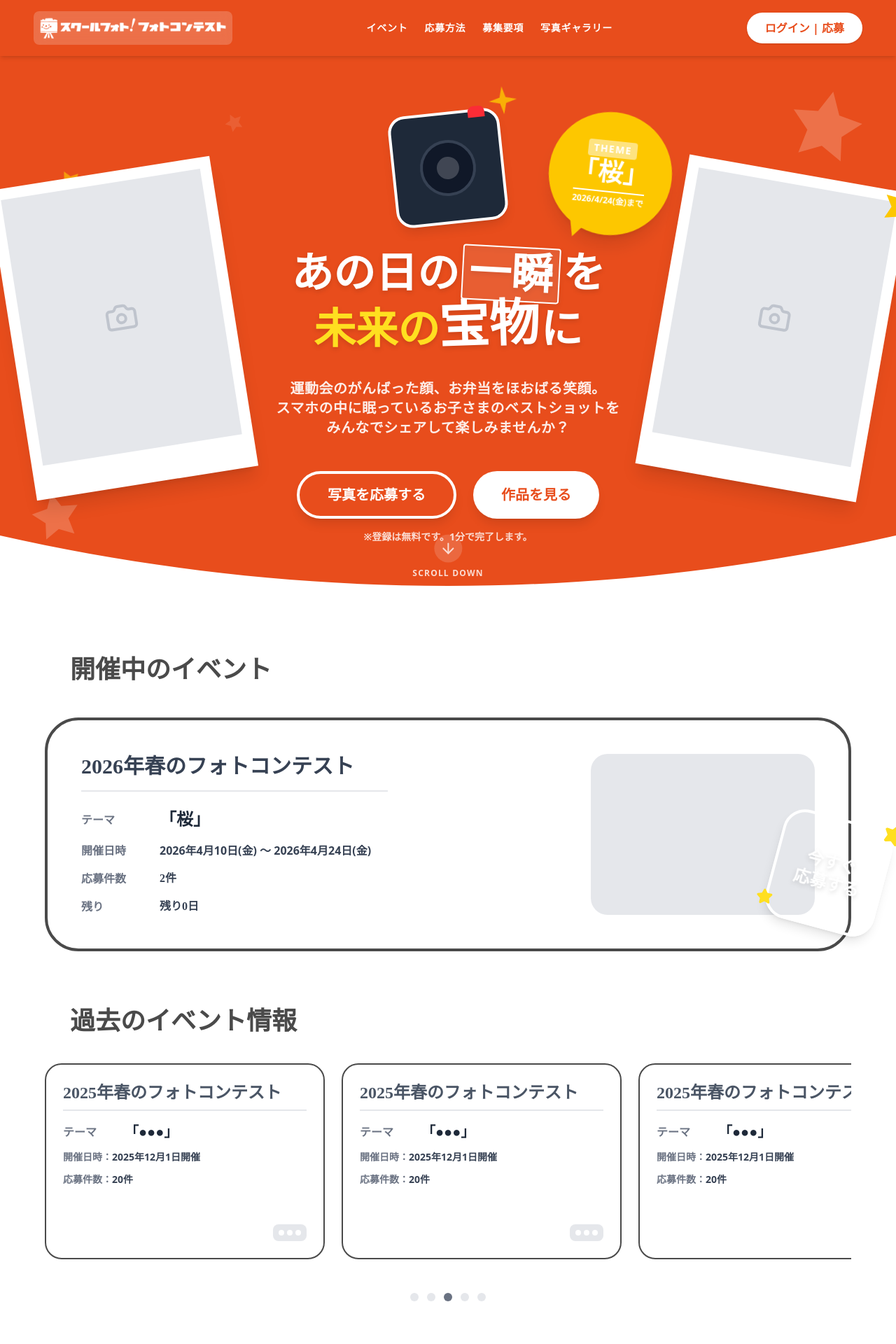
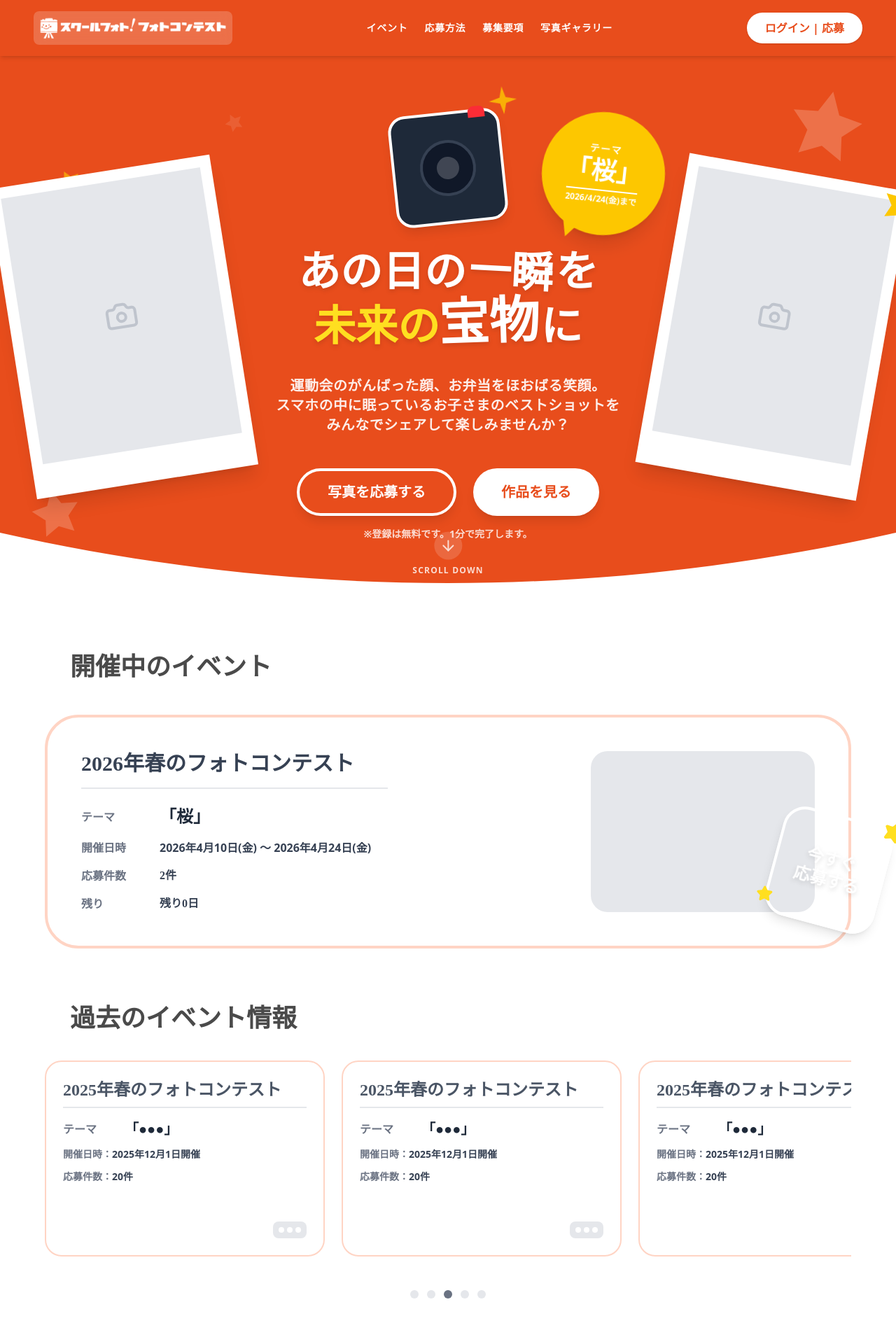
Before and after one commit to Yoshiken-lab/Photocon, a Next.js app in the folder photocon-system/: page /sample-f2 in a window 1280 px wide. Shown: the top 1920 px of the page at 70% size. Built offline with nearby package versions, Linux system fonts and the light colour scheme.

Commit message:
refactor(sample-f2): Apply requested content and style refinements

```diff
--- a/photocon-system/components/f2/ActiveEventF2.tsx
+++ b/photocon-system/components/f2/ActiveEventF2.tsx
@@ -17,7 +17,7 @@ export function ActiveEventF2() {
 
                 {/* Main Event Card */}
                 <div className="relative">
-                    <div className="border-4 border-brand-300 rounded-[3rem] p-8 md:p-12 relative bg-white z-10 flex flex-col md:flex-row gap-8 items-stretch">
+                    <div className="border-4 border-brand-200 rounded-[3rem] p-8 md:p-12 relative bg-white z-10 flex flex-col md:flex-row gap-8 items-stretch">
 
                         {/* Text Content */}
                         <div className="flex-1 space-y-6">
--- a/photocon-system/components/f2/HeroF2.tsx
+++ b/photocon-system/components/f2/HeroF2.tsx
@@ -69,7 +69,7 @@ export function HeroF2() {
                             <span className="inline-block transform hover:scale-110 transition-transform">の</span>
                             <span className="inline-block transform hover:scale-110 transition-transform">日</span>
                             <span className="inline-block transform hover:scale-110 transition-transform">の</span>
-                            <span className="inline-block border-2 border-white rounded px-2 mx-1 bg-white/10 rotate-3">一瞬</span>
+                            <span className="inline-block mx-1 rotate-3">一瞬</span>
                             を<br />
                             <span className="text-yellow-300">未</span>
                             <span className="text-yellow-300">来</span>
@@ -80,7 +80,7 @@ export function HeroF2() {
 
                         {/* Campaign Badge (Speech Bubble Style) */}
                         <div className="absolute -top-32 -right-8 md:-top-48 md:-right-24 z-20 transform rotate-6 bg-yellow-400 text-brand-500 p-4 md:p-6 rounded-full shadow-xl flex flex-col items-center justify-center w-32 h-32 md:w-44 md:h-44 animate-bounce-slow">
-                            <span className="text-xs md:text-sm font-bold tracking-widest bg-white/50 px-2 py-0.5 rounded mb-1 relative z-10">THEME</span>
+                            <span className="text-xs md:text-sm font-bold tracking-widest mb-1 relative z-10">テーマ</span>
                             <span className="text-2xl md:text-4xl font-bold font-maru leading-none mb-1 relative z-10">「桜」</span>
                             <span className="text-[10px] md:text-xs font-bold border-t-2 border-brand-500/30 pt-1 mt-1 relative z-10">2026/4/24(金)まで</span>
 
--- a/photocon-system/components/f2/PastEventsF2.tsx
+++ b/photocon-system/components/f2/PastEventsF2.tsx
@@ -29,7 +29,7 @@ export function PastEventsF2() {
                         {pastEvents.map((event, index) => (
                             <div
                                 key={index}
-                                className="snap-center shrink-0 w-[85vw] md:w-[400px] border-2 border-brand-300 rounded-3xl p-6 bg-white hover:shadow-lg transition-shadow flex flex-col justify-between min-h-[280px]"
+                                className="snap-center shrink-0 w-[85vw] md:w-[400px] border-2 border-brand-200 rounded-3xl p-6 bg-white hover:shadow-lg transition-shadow flex flex-col justify-between min-h-[280px]"
                             >
                                 <div>
                                     <h3 className="text-xl md:text-2xl font-bold text-gray-600 border-b-2 border-gray-200 pb-2 mb-4 font-maru truncate">
--- a/photocon-system/components/f2/PrizesF2.tsx
+++ b/photocon-system/components/f2/PrizesF2.tsx
@@ -13,7 +13,7 @@ export function PrizesF2() {
 
                     {/* Ribbon/Title */}
                     <div className="text-3xl md:text-4xl font-bold font-maru text-brand-500 mb-12 relative z-10">
-                        入選特典
+                        入賞特典
                     </div>
 
                     {/* Badge */}
@@ -24,7 +24,7 @@ export function PrizesF2() {
 
                     <div className="space-y-2">
                         <h3 className="text-xl md:text-3xl font-bold text-gray-600 font-maru leading-relaxed">
-                            「家族で使えるお食事券」など
+                            入賞者には「スクールフォト！お値引きクーポン」など
                         </h3>
                         <p className="text-xl md:text-3xl font-bold text-gray-600 font-maru leading-relaxed">
                             素敵なプレゼントをご用意しています。
```
